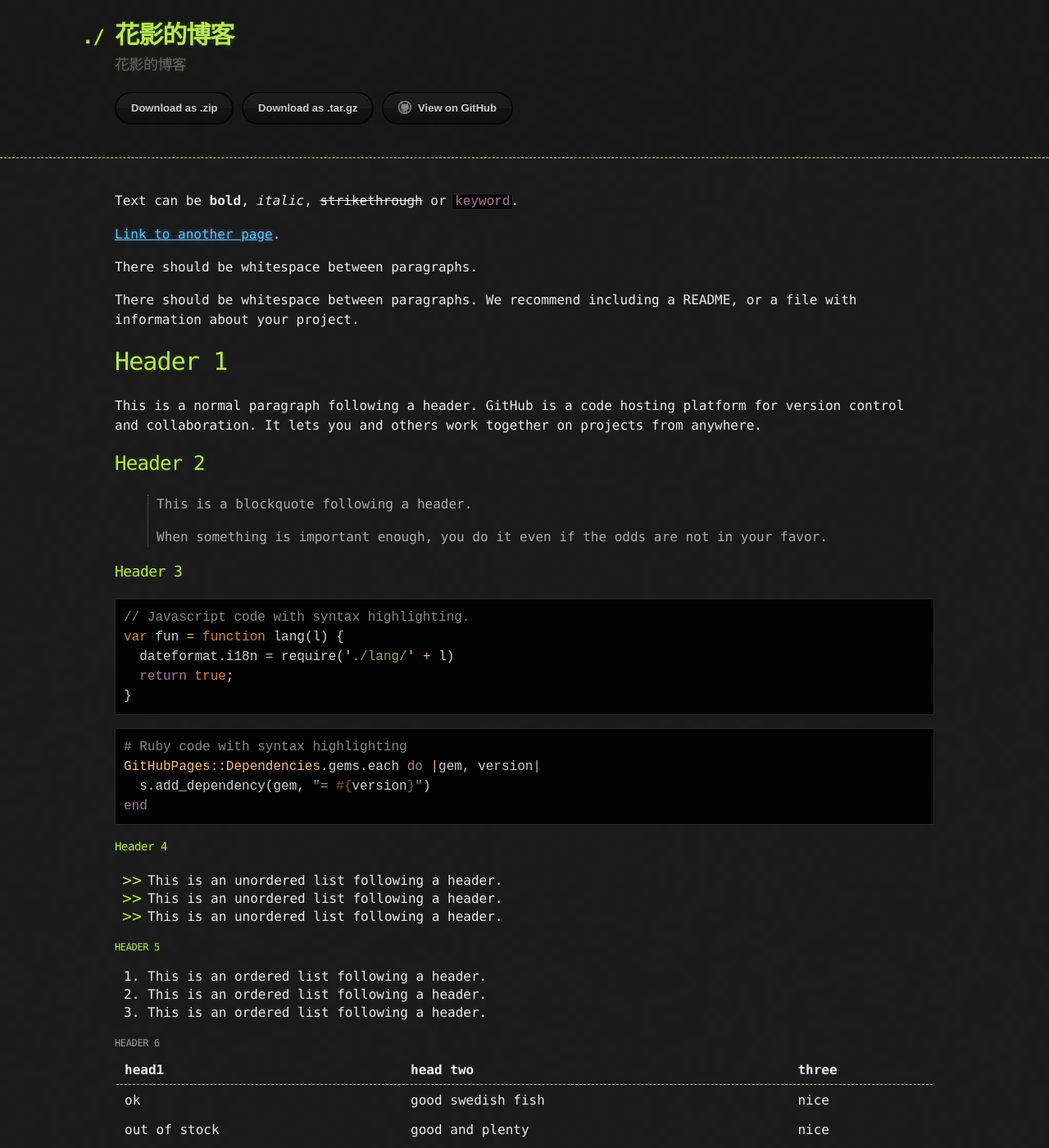
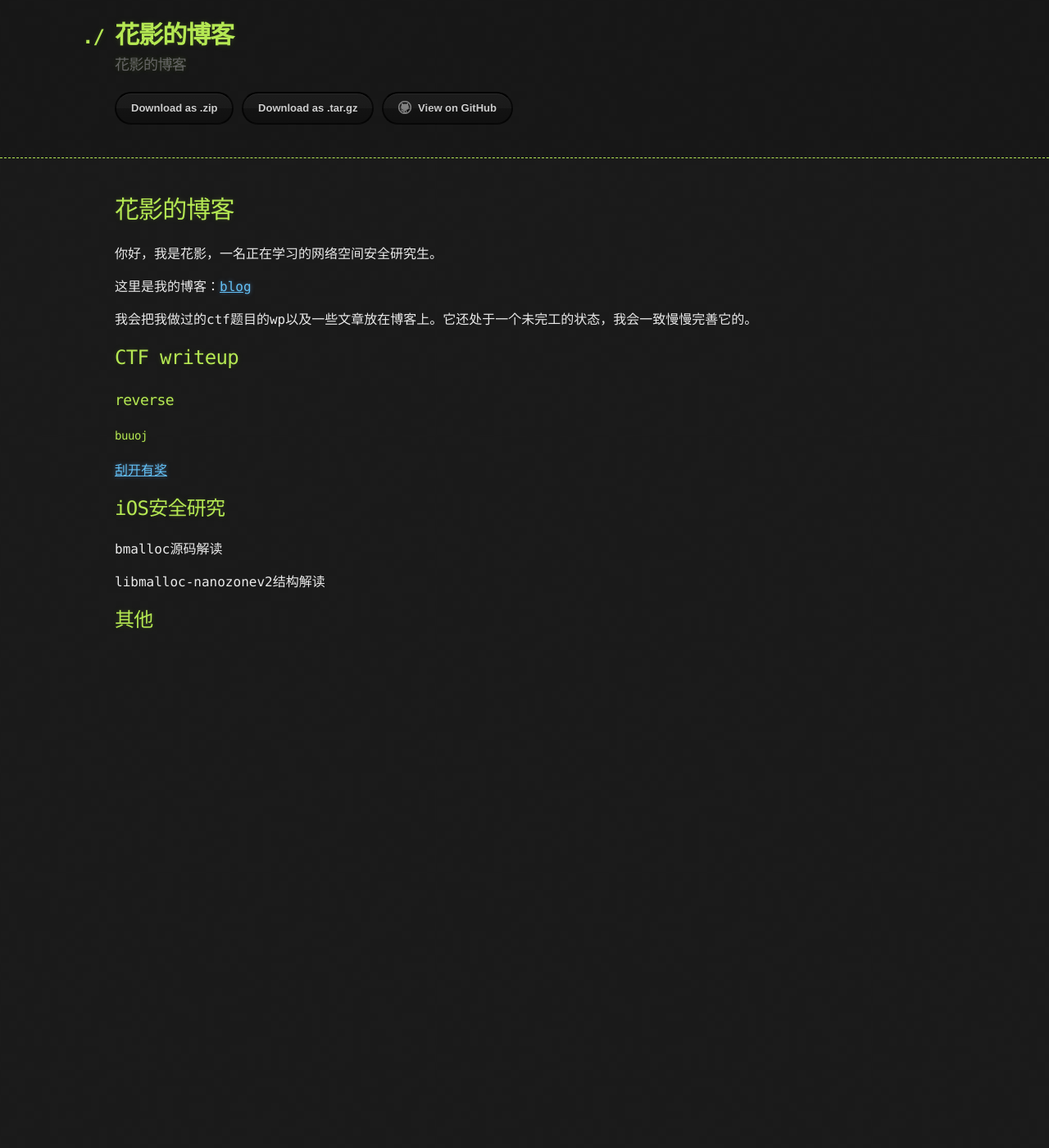
Before and after one commit to RongxiYe/RongxiYe.github.io, a Jekyll site: the page built from index.md, in a window 1280 px wide and 1400 px high. Shown: the whole window at 82% size. Built offline with Jekyll 4.4.1, drawn with Linux system fonts in a browser that asks for light colours; our own code applies the rules of GitHub Pages for plain Markdown files; some of the changed text lies outside the part shown.

Commit message:
update first blog

````diff
--- a/index.md
+++ b/index.md
@@ -2,122 +2,40 @@
 layout: default
 ---
 
-Text can be **bold**, _italic_, ~~strikethrough~~ or `keyword`.
+# 花影的博客
 
-[Link to another page](./another-page.html).
+你好，我是花影，一名正在学习的网络空间安全研究生。
 
-There should be whitespace between paragraphs.
+这里是我的博客：[blog](https://rongxiye.github.io/)
 
-There should be whitespace between paragraphs. We recommend including a README, or a file with information about your project.
-
-# Header 1
-
-This is a normal paragraph following a header. GitHub is a code hosting platform for version control and collaboration. It lets you and others work together on projects from anywhere.
-
-## Header 2
-
-> This is a blockquote following a header.
->
-> When something is important enough, you do it even if the odds are not in your favor.
-
-### Header 3
-
-```js
-// Javascript code with syntax highlighting.
-var fun = function lang(l) {
-  dateformat.i18n = require('./lang/' + l)
-  return true;
-}
-```
-
-```ruby
-# Ruby code with syntax highlighting
-GitHubPages::Dependencies.gems.each do |gem, version|
-  s.add_dependency(gem, "= #{version}")
-end
-```
-
-#### Header 4
-
-*   This is an unordered list following a header.
-*   This is an unordered list following a header.
-*   This is an unordered list following a header.
-
-##### Header 5
-
-1.  This is an ordered list following a header.
-2.  This is an ordered list following a header.
-3.  This is an ordered list following a header.
-
-###### Header 6
-
-| head1        | head two          | three |
-|:-------------|:------------------|:------|
-| ok           | good swedish fish | nice  |
-| out of stock | good and plenty   | nice  |
-| ok           | good `oreos`      | hmm   |
-| ok           | good `zoute` drop | yumm  |
-
-### There's a horizontal rule below this.
-
-* * *
-
-### Here is an unordered list:
-
-*   Item foo
-*   Item bar
-*   Item baz
-*   Item zip
-
-### And an ordered list:
-
-1.  Item one
-1.  Item two
-1.  Item three
-1.  Item four
-
-### And a nested list:
-
-- level 1 item
-  - level 2 item
-  - level 2 item
-    - level 3 item
-    - level 3 item
-- level 1 item
-  - level 2 item
-  - level 2 item
-  - level 2 item
-- level 1 item
-  - level 2 item
-  - level 2 item
-- level 1 item
-
-### Small image
-
-![Octocat](https://github.githubassets.com/images/icons/emoji/octocat.png)
-
-### Large image
-
-![Branching](https://guides.github.com/activities/hello-world/branching.png)
+我会把我做过的ctf题目的wp以及一些文章放在博客上。它还处于一个未完工的状态，我会一致慢慢完善它的。
 
 
-### Definition lists can be used with HTML syntax.
 
-<dl>
-<dt>Name</dt>
-<dd>Godzilla</dd>
-<dt>Born</dt>
-<dd>1952</dd>
-<dt>Birthplace</dt>
-<dd>Japan</dd>
-<dt>Color</dt>
-<dd>Green</dd>
-</dl>
+## CTF writeup
 
-```
-Long, single-line code blocks should not wrap. They should horizontally scroll if they are too long. This line should be long enough to demonstrate this.
-```
+### reverse
 
-```
-The final element.
-```
+#### buuoj
+
+[刮开有奖](docs/刮开有奖.md)
+
+
+
+
+
+## iOS安全研究
+
+bmalloc源码解读
+
+libmalloc-nanozonev2结构解读
+
+
+
+
+
+
+
+
+
+## 其他
````
Also changed, not shown: docs/刮开有奖.md (added, +79 -0 lines), README.md (deleted), assets/images/image-20230325125512008.png (added), assets/images/image-20230325130007819.png (added), assets/images/image-20230325130303755.png (added), assets/images/image-20230325130816207.png (added), assets/images/image-20230325131139190.png (added), assets/images/image-20230325131453690.png (added), assets/images/image-20230325131828521.png (added), assets/images/image-20230325131934372.png (added), assets/images/image-20230325132328771.png (added), assets/images/image-20230325132503814.png (added), assets/images/image-20230325132721880.png (added), assets/images/image-20230325132910036.png (added), 4 more files.
